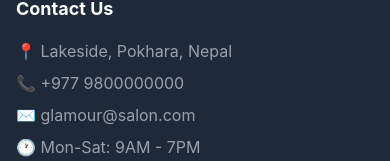
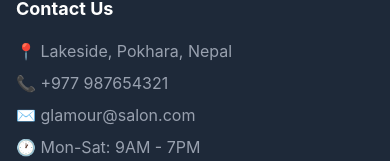
Before and after one commit to ashim77-lc/salon-booking-system, a React (Vite) app in the folder frontend/: page /admin/appointments in a window 390 px wide. Shown: the part 765-926 px from the top of the page. Built offline with nearby package versions, Linux system fonts and the light colour scheme; no server answers.

Commit message:
Update footer phone number

```diff
--- a/frontend/src/components/Footer.jsx
+++ b/frontend/src/components/Footer.jsx
@@ -24,7 +24,7 @@ function Footer() {
           <h4 className="font-bold text-lg mb-4">Contact Us</h4>
           <div className="flex flex-col gap-2 text-gray-400">
             <p>📍 Lakeside, Pokhara, Nepal</p>
-            <p>📞 +977 9800000000</p>
+            <p>📞 +977 987654321</p>
             <p>✉️ glamour@salon.com</p>
             <p>🕐 Mon-Sat: 9AM - 7PM</p>
           </div>
```
